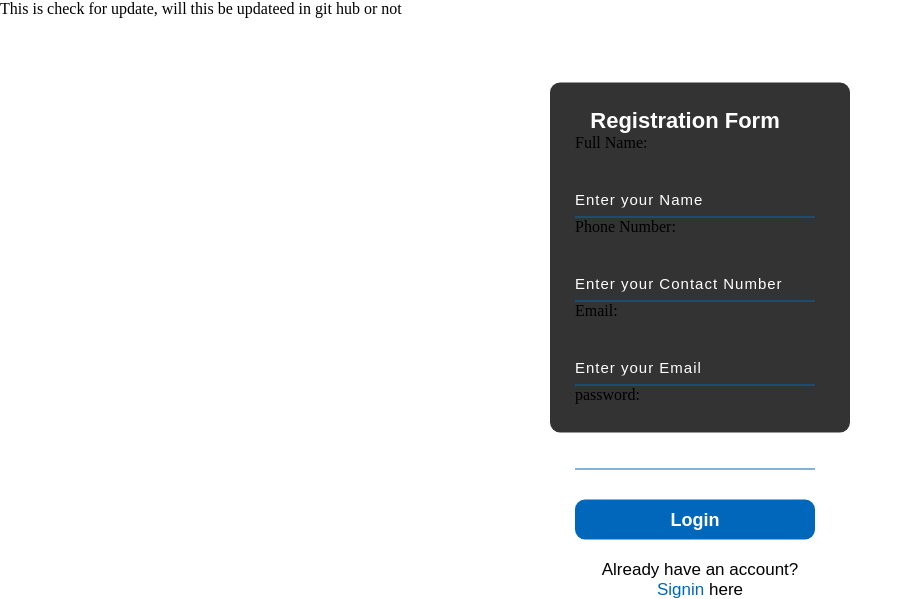
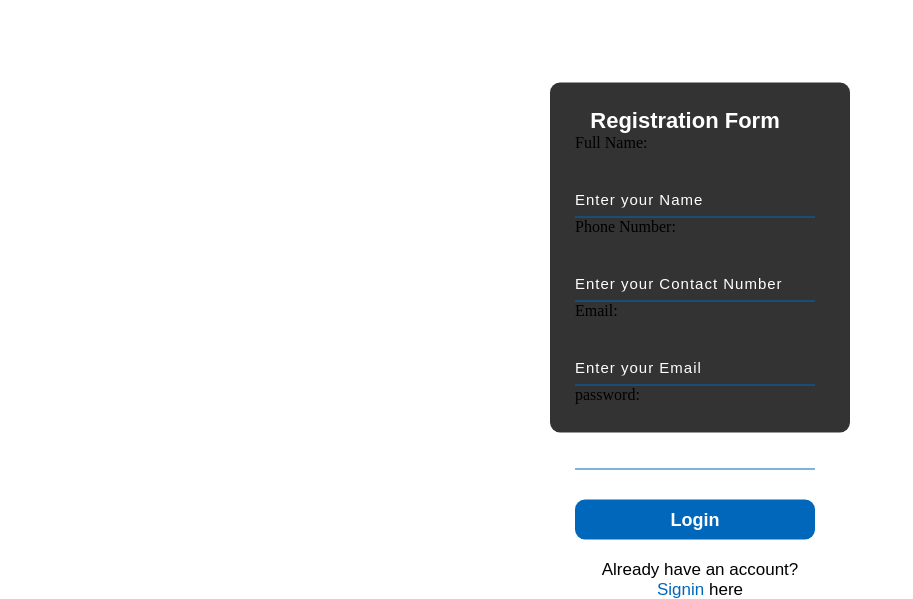
Before and after one commit to Saanubc/Web-Based-Loksewa-Exam-Preparation, a PHP site: page /signup.php in a window 1280 px wide. Shown: the top 599 px of the page, without its empty margins (0-913 px from the left). Run offline with PHP 8.4, Linux system fonts and the light colour scheme.

Commit message:
second update

```diff
--- a/signup.php
+++ b/signup.php
@@ -118,7 +118,3 @@ function input($data){
         </div>
 </body>
 </html>
-
-
-
-This is check for update, will this be updateed in git hub or not
```
